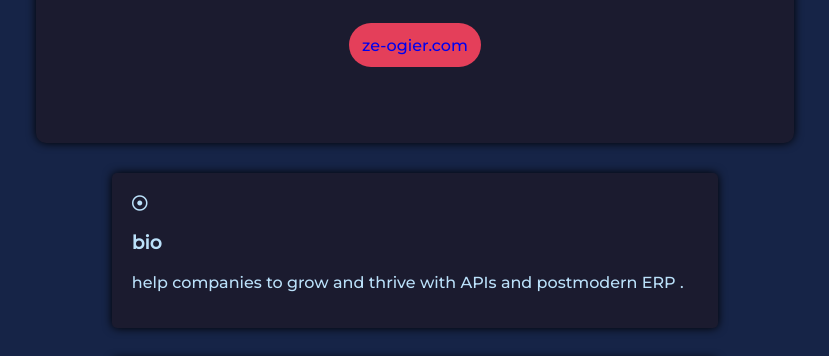
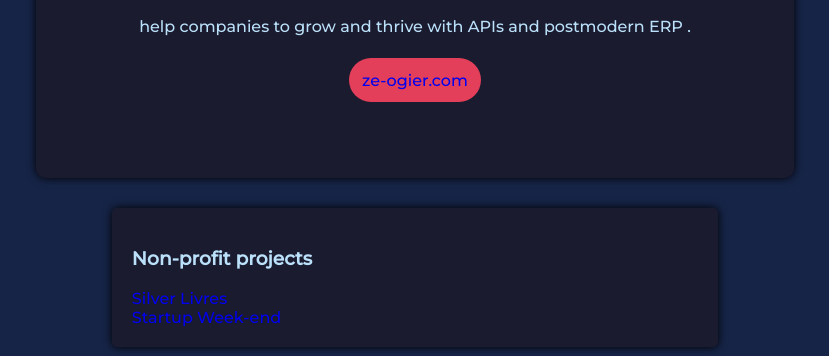
Before and after one commit to stephanefullstack/profile, a plain HTML site: page index.html in a window 1280 px wide. Shown: the part 436-792 px from the top of the page, without its empty margins (225-1054 px from the left). Drawn offline with Linux system fonts and the light colour scheme.

Commit message:
move bio in header

```diff
--- a/index.html
+++ b/index.html
@@ -13,18 +13,19 @@
     <div>
       <h1>Stéphane ZE-OGIER</h1>
       <h2>Product Manager</h2>
+      <p>help companies to grow and thrive with APIs and postmodern ERP .</p>
       <br>
       <a href=http://www.ze-ogier.com/offline/ target="_blank" class="button_pink">ze-ogier.com</a>
       <br>
     </div>
   </div>
   <div class="container">
-    <div class="card">
+    <!-- <div class="card">
         <i class="far fa-dot-circle"></i>
 
       <h3>bio</h3>
       <p>help companies to grow and thrive with APIs and postmodern ERP .</p>
-    </div>
+    </div> -->
 <!--     <div class="card">
       <img src="" alt="stacklogo">
       <h3>stack</h3>
```
